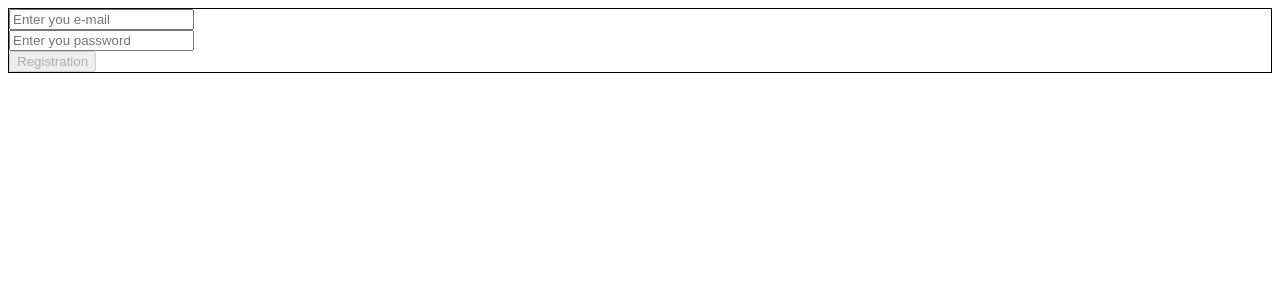
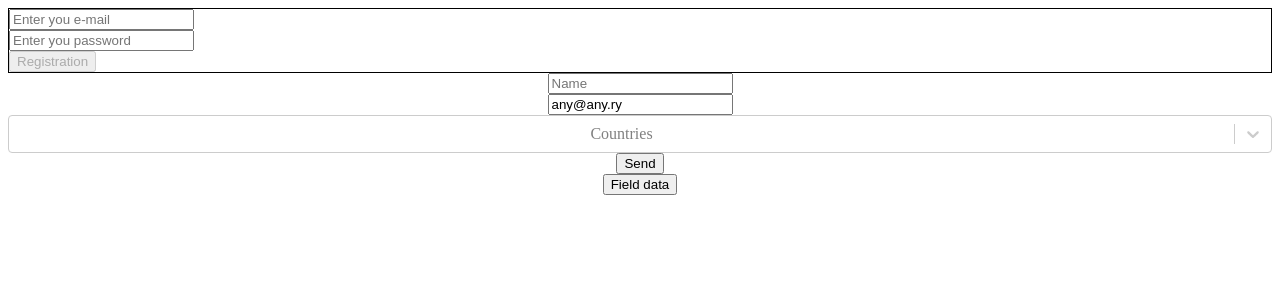
Before and after one commit to shchansky/simple-form, a React (Create React App) app: page / in a window 1280 px wide. Shown: the top 300 px of the page. Built offline with nearby package versions, Linux system fonts and the light colour scheme.

Commit message:
react-hook-form

```diff
--- a/package.json
+++ b/package.json
@@ -10,10 +10,11 @@
     "@types/node": "^12.0.0",
     "@types/react": "^17.0.0",
     "@types/react-dom": "^17.0.0",
-    "prettier": "^2.6.2",
     "react": "^17.0.2",
     "react-dom": "^17.0.2",
+    "react-hook-form": "^7.32.0",
     "react-scripts": "5.0.1",
+    "react-select": "^5.3.2",
     "styled-components": "^5.3.5",
     "typescript": "^4.7.2",
     "web-vitals": "^2.1.4"
--- a/src/App.tsx
+++ b/src/App.tsx
@@ -1,11 +1,13 @@
 import React from "react";
-import { SimpleForm } from "./features";
+import { SimpleForm, ReactHookForm } from "./features";
+
 import "./App.css";
 
 function App() {
   return (
     <div className="App">
       <SimpleForm />
+      <ReactHookForm />
     </div>
   );
 }
--- a/src/features/index.ts
+++ b/src/features/index.ts
@@ -1 +1,2 @@
 export * from "./simple-from"
+export * from "./react-hook-form"
--- /dev/null
+++ b/src/features/react-hook-form/index.ts
@@ -0,0 +1 @@
+export * from "./react-hook-form";
--- /dev/null
+++ b/src/features/react-hook-form/react-hook-form.tsx
@@ -0,0 +1,141 @@
+import React from "react";
+import { Controller, SubmitHandler, useForm } from "react-hook-form";
+import ReactSelect from "react-select";
+import type { ReactHookFormFields, Options } from "./react-hook-form.types";
+
+const options: Options[] = [
+  {
+    value: "russia",
+    label: "Russia",
+  },
+  {
+    value: "usa",
+    label: "USA",
+  },
+  {
+    value: "germany",
+    label: "Germany",
+  },
+  {
+    value: "france",
+    label: "France",
+  },
+];
+
+const getValue = (value: string) => {
+  if (value) return options.find((option) => option.value === value);
+  return "";
+};
+
+export const ReactHookForm = () => {
+  const {
+    register,
+    handleSubmit,
+    formState: { errors },
+    /** Очистка формы */
+    reset,
+    watch,
+    /**
+     * автозаполнение формы
+     * setValue("name", "Michail")
+     * указать какое имя заполнять и  чем заполнять
+     *  */
+    setValue,
+    control,
+  } = useForm<ReactHookFormFields>({
+    defaultValues: {
+      email: "any@any.ry",
+    },
+    // mode: "onBlur",
+    mode: "onChange",
+  });
+
+  //TODO: для отправки данных на сервер
+  const onSubmit: SubmitHandler<ReactHookFormFields> = (data) => {
+    console.log(data);
+    /** Очистка формы */
+    reset();
+  };
+
+  React.useEffect(() => {
+    const subscription = watch((value, { name, type }) =>
+      console.log(value, name, type)
+    );
+
+    return () => subscription.unsubscribe();
+  }, [watch]);
+
+  return (
+    <div>
+      <form onSubmit={handleSubmit(onSubmit)}>
+        <div>
+          <input
+            {...register("name", {
+              /** Валидация(текст ошибки) */
+              required: "Name is require field!",
+            })}
+            type="text"
+            placeholder="Name"
+          />
+          {errors.name && (
+            <div style={{ color: "red" }}>{errors.name.message}</div>
+          )}
+        </div>
+
+        <div>
+          <input
+            {...register("email", {
+              /** Валидация(текст ошибки) */
+              required: "Email is require field!",
+              pattern: {
+                /** Регулярное выражение для проверки на валидность */
+                value:
+                  // eslint-disable-next-line
+                  /^(([^<>()[\]\.,;:\s@\"]+(\.[^<>()[\]\.,;:\s@\"]+)*)|(\".+\"))@(([^<>()[\]\.,;:\s@\"]+\.)+[^<>()[\]\.,;:\s@\"]{2,})$/i,
+                message: "Please enter valid email!",
+              },
+            })}
+            type="email"
+            placeholder="Email"
+          />
+          {errors.email && (
+            <div style={{ color: "red" }}>{errors.email.message}</div>
+          )}
+        </div>
+
+        <Controller
+          control={control}
+          name="address.country"
+          rules={{
+            required: "Country is require!",
+          }}
+          render={({ field: { onChange, value }, fieldState: { error } }) => (
+            <>
+              <ReactSelect
+                placeholder="Countries"
+                options={options}
+                value={getValue(value)}
+                onChange={(newValue) => onChange(newValue as Options)}
+              />
+              {error && <div style={{ color: "red" }}>{error.message}</div>}
+            </>
+          )}
+        />
+
+        <div>
+          <button type="submit">Send</button>
+        </div>
+      </form>
+      <div>
+        <button
+          onClick={() => {
+            setValue("name", "Michail");
+            setValue("email", "michail@any.ry");
+          }}
+        >
+          Field data
+        </button>
+      </div>
+    </div>
+  );
+};
```
Also changed, not shown: src/features/react-hook-form/react-hook-form.types.ts (added, +17 -0 lines), 1 other file (tests, documents, lock files or other folders).
